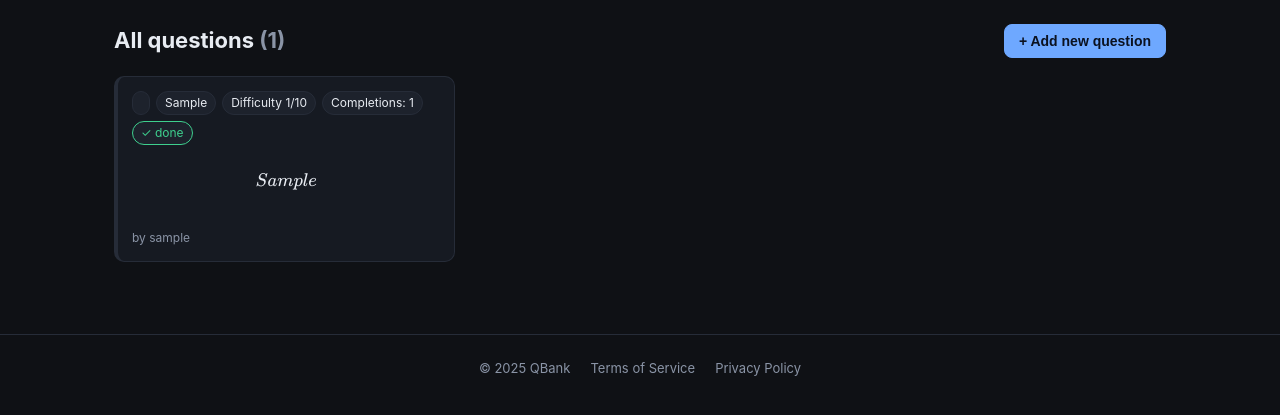
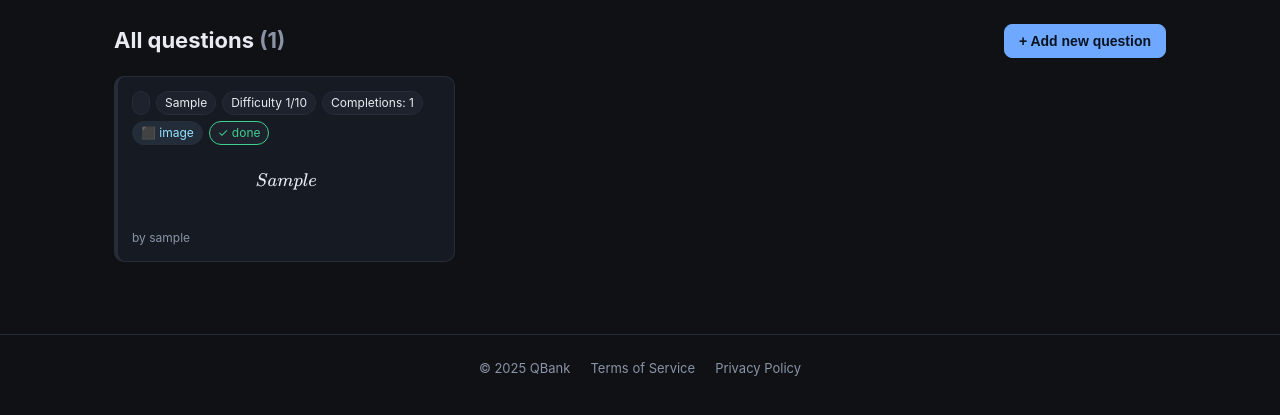
Before and after one commit to Chuckle-Rollston/math_ext1-physics-math_ext2, a Flask app: page / in a window 1280 px wide. Shown: the part 59-474 px from the top of the page. Run offline with Flask 3, Linux system fonts and the light colour scheme; the visitor is signed in with stand-in values (Sample User, id 1); tables that the repository leaves empty hold one stand-in row (values such as "Sample post"); some libraries are stand-ins or nearby versions.

Commit message:
Add image upload preview and card indicator
- Show live preview of selected image in add-question modal (client-side FileReader)
- Clear preview when modal closes
- Display a small 'image' tag on question cards that have an attached image

Co-Authored-By: Claude Sonnet 4.6 <noreply@anthropic.com>

```diff
--- a/static/style.css
+++ b/static/style.css
@@ -477,10 +477,12 @@ hr { border: none; border-top: 1px solid var(--border); margin: 20px 0; }
 
 /* ── Question image ──────────────────────────────────────────────────────── */
 .q-image-wrap { margin: 16px 0; text-align: center; }
+.img-upload-preview { margin-top: 8px; }
 .q-image {
   max-width: 100%; max-height: 420px;
   border-radius: 8px; border: 1px solid var(--border);
 }
+.tag-img { background: rgba(148,210,255,.1); color: var(--accent-2); }
 
 /* ── Image upload & ToS checkbox ────────────────────────────────────────── */
 .field-warn { display: block; color: var(--danger); font-size: 13px; margin-top: 4px; }
--- a/templates/index.html
+++ b/templates/index.html
@@ -26,6 +26,7 @@
       {% if q.topic %}<span class="tag">{{ q.topic }}</span>{% endif %}
       <span class="tag">Difficulty {{ q.difficulty }}/10</span>
       <span class="tag">Completions: {{ q.completion_count }}</span>
+      {% if q.image_filename %}<span class="tag tag-img">⬛ image</span>{% endif %}
       {% if q.id in done_ids %}<span class="tag tag-done">✓ done</span>{% endif %}
     </div>
     <div class="card-preview tex-preview">$${{ q.latex|safe }}$$</div>
@@ -120,6 +121,9 @@
           onchange="validateImageSize(this)">
         <span id="img-size-warn" class="field-warn" style="display:none">File exceeds 150 KB — please choose a smaller image.</span>
       </label>
+      <div class="span-2 img-upload-preview" id="img-preview-wrap" style="display:none">
+        <img id="img-preview" src="" alt="Preview" class="q-image">
+      </div>
 
       <label class="span-2 checkbox-agree">
         <input type="checkbox" name="agree_tos" required>
@@ -160,11 +164,18 @@
 
   function validateImageSize(input) {
     const warn = document.getElementById('img-size-warn');
-    if (input.files[0] && input.files[0].size > 150 * 1024) {
+    const wrap = document.getElementById('img-preview-wrap');
+    const preview = document.getElementById('img-preview');
+    if (!input.files[0]) { wrap.style.display = 'none'; return; }
+    if (input.files[0].size > 150 * 1024) {
       warn.style.display = 'block';
+      wrap.style.display = 'none';
       input.value = '';
     } else {
       warn.style.display = 'none';
+      const reader = new FileReader();
+      reader.onload = e => { preview.src = e.target.result; wrap.style.display = 'block'; };
+      reader.readAsDataURL(input.files[0]);
     }
   }
 
@@ -182,7 +193,11 @@
       document.getElementById(frameId).src = '';
     }
   }
-  function closeAddModal(){ document.getElementById('addModal').style.display='none'; }
+  function closeAddModal(){
+    document.getElementById('addModal').style.display='none';
+    document.getElementById('img-preview-wrap').style.display='none';
+    document.getElementById('img-preview').src='';
+  }
 
   function renderPreview(srcId, dstId){
     const src = document.getElementById(srcId).value || '\\text{type above}';
```
